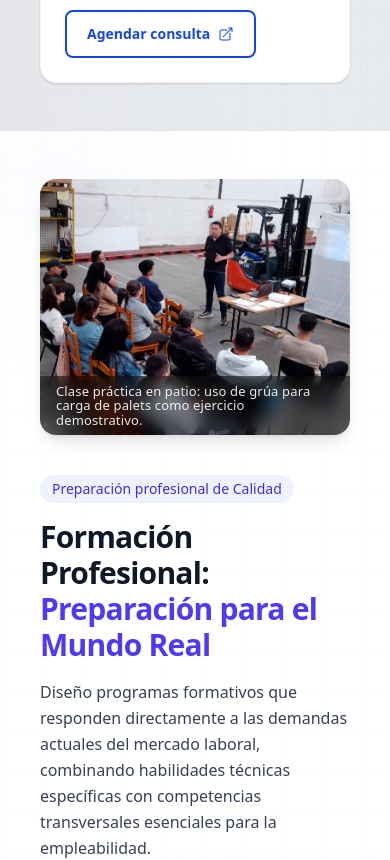
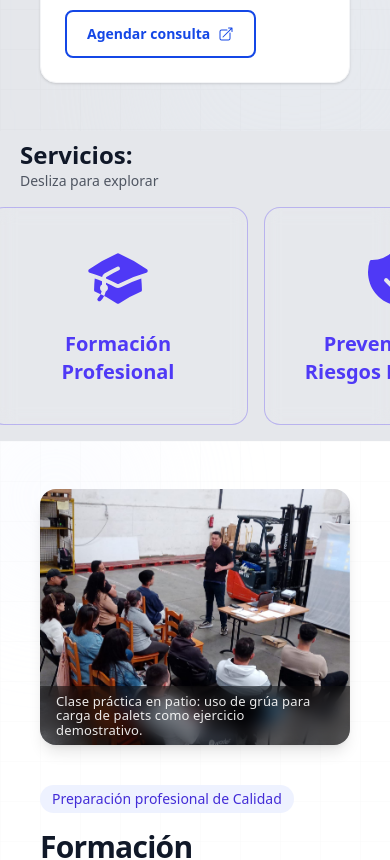
Before and after one commit to Mauriizio/cvgabriel, a Next.js app: page / in a window 390 px wide. Shown: the part 3940-4800 px from the top of the page. Built offline with nearby package versions, Linux system fonts and the light colour scheme.

Commit message:
agregando un carrusel

```diff
--- /dev/null
+++ b/src/app/components/CarouselAcademico.tsx
@@ -0,0 +1,136 @@
+"use client";
+
+import { useRef, useMemo } from "react";
+import {
+  AcademicCapIcon,
+  ShieldCheckIcon,
+  ComputerDesktopIcon,
+  CpuChipIcon,
+  CubeIcon,
+  ClipboardDocumentListIcon,
+  UsersIcon,
+  TruckIcon,
+  Cog6ToothIcon,
+  ArchiveBoxIcon,
+  RectangleStackIcon,
+} from "@heroicons/react/24/solid";
+import { ChevronsLeft, ChevronsRight } from "lucide-react";
+
+type Item = {
+  title: string;
+  icon?: React.ReactNode;
+};
+
+export default function CarouselAcademico() {
+  const trackRef = useRef<HTMLDivElement>(null);
+
+  const items: Item[] = useMemo(
+    () => [
+      { title: "Formación Profesional", icon: <AcademicCapIcon className="w-16 h-16 text-indigo-600 mx-auto mb-4" /> },
+      { title: "Prevención de Riesgos Laborales", icon: <ShieldCheckIcon className="w-16 h-16 text-indigo-600 mx-auto mb-4" /> },
+      { title: "Competencias Digitales", icon: <ComputerDesktopIcon className="w-16 h-16 text-indigo-600 mx-auto mb-4" /> },
+      { title: "Inteligencia Artificial", icon: <CpuChipIcon className="w-16 h-16 text-indigo-600 mx-auto mb-4" /> },
+      { title: "Logística", icon: <CubeIcon className="w-16 h-16 text-indigo-600 mx-auto mb-4" /> },
+      { title: "Gestión y Organización de Almacenes", icon: <ArchiveBoxIcon className="w-16 h-16 text-indigo-600 mx-auto mb-4" /> },
+      { title: "Trabajo Social", icon: <UsersIcon className="w-16 h-16 text-indigo-600 mx-auto mb-4" /> },
+      { title: "Operaciones Auxiliares Adm. y Generales", icon: <ClipboardDocumentListIcon className="w-16 h-16 text-indigo-600 mx-auto mb-4" /> },
+      { title: "Transporte de mercancías por carretera", icon: <TruckIcon className="w-16 h-16 text-indigo-600 mx-auto mb-4" /> },
+      { title: "Tacógrafo digital inteligente", icon: <Cog6ToothIcon className="w-16 h-16 text-indigo-600 mx-auto mb-4" /> },
+      { title: "Carga y estiba", icon: <RectangleStackIcon className="w-16 h-16 text-indigo-600 mx-auto mb-4" /> },
+    ],
+    []
+  );
+
+  const scrollByCards = (dir: "prev" | "next") => {
+    const el = trackRef.current;
+    if (!el) return;
+    const card = el.querySelector<HTMLDivElement>("[data-card]");
+    const gap = 16;
+    const width = card ? card.getBoundingClientRect().width : el.clientWidth * 0.8;
+    el.scrollBy({ left: (width + gap) * (dir === "next" ? 1 : -1), behavior: "smooth" });
+  };
+
+  return (
+    <section aria-labelledby="carousel-title" className="relative py-2 bg-gray-200">
+      <div className="relative max-w-7xl mx-auto px-5 sm:px-6 md:px-8">
+        <header className="mb-4">
+          <h2 id="carousel-title" className="text-2xl sm:text-3xl font-bold text-gray-900">
+            Servicios:
+          </h2>
+          <p className="text-sm text-gray-900/70 ">Desliza para explorar</p>
+        </header>
+
+        <div
+          ref={trackRef}
+          className="
+            relative
+            snap-x snap-mandatory
+            overflow-x-auto overflow-y-visible
+            scrollbar-none
+            -mx-8 px-8
+          "
+          role="region"
+          aria-roledescription="carrusel"
+        >
+          <div className="flex gap-4 pb-2">
+            {items.map((it, idx) => (
+              <article
+                key={idx}
+                data-card
+                className="
+                  snap-start
+                  min-w-[260px] sm:min-w-[300px] md:min-w-[340px]
+                  bg-white/5
+                  border border-indigo-600/30
+                  rounded-2xl p-6
+                  text-center
+                  backdrop-blur-sm
+                  flex flex-col items-center justify-center
+                  hover:border-indigo-600/60 transition
+                "
+              >
+                {it.icon}
+                <h3 className="mt-1 text-xl sm:text-2xl font-bold text-indigo-600">
+                  {it.title}
+                </h3>
+              </article>
+            ))}
+          </div>
+        </div>
+
+        {/* Flechas overlay */}
+        <button
+          type="button"
+          onClick={() => scrollByCards("prev")}
+          aria-label="Anterior"
+          className="
+            hidden sm:flex
+            absolute left-0 top-1/2 -translate-y-1/2
+            z-20 p-2 rounded-xl
+            border border-indigo-600/60
+            bg-black/20 backdrop-blur-sm
+            text-indigo-600 hover:bg-indigo-600/10
+          "
+        >
+          <ChevronsLeft className="w-8 h-8" />
+        </button>
+
+        <button
+          type="button"
+          onClick={() => scrollByCards("next")}
+          aria-label="Siguiente"
+          className="
+            hidden sm:flex
+            absolute right-0 top-1/2 -translate-y-1/2
+            z-20 p-2 rounded-xl
+            border border-indigo-600/60
+            bg-black/20 backdrop-blur-sm
+            text-indigo-600 hover:bg-indigo-600/10
+          "
+        >
+          <ChevronsRight className="w-8 h-8" />
+        </button>
+      </div>
+    </section>
+  );
+}
--- /dev/null
+++ b/src/app/components/QrCard.tsx
@@ -0,0 +1,27 @@
+import { QrCode } from "lucide-react";
+
+export default function QrCard({ profileUrl }: { profileUrl: string }) {
+  const qrSrc = `https://api.qrserver.com/v1/create-qr-code/?size=160x160&data=${encodeURIComponent(
+    profileUrl
+  )}`;
+
+  return (
+    <div className="bg-white/5 border border-orange-500/40 rounded-2xl p-5 text-white backdrop-blur-sm w-fit">
+      <div className="flex items-center gap-3 text-orange-400 mb-3">
+        <QrCode className="w-6 h-6" aria-hidden />
+        <span className="text-xs font-semibold uppercase tracking-wide">Acceso rápido</span>
+      </div>
+
+      {/* eslint-disable-next-line @next/next/no-img-element */}
+      <img
+        src={qrSrc}
+        alt="QR: acceso al portafolio"
+        width={160}
+        height={160}
+        className="block bg-white rounded-xl p-3"
+      />
+
+      <p className="mt-3 text-xs text-white/80 break-all">{profileUrl}</p>
+    </div>
+  );
+}
--- a/src/app/page.tsx
+++ b/src/app/page.tsx
@@ -6,7 +6,8 @@ import Servicios from "./components/Servicios";
 import FormacionProfesional from "./components/FormacionProfesional";
 import Prl from "./components/Prl";
 import CompetenciasDigitales from "./components/CompetenciasDigitales";
-
+import CarouselAcademico from "./components/CarouselAcademico";
+import QrCard from "./components/QrCard";
 
 export default function Home() {
   return (
@@ -15,9 +16,11 @@ export default function Home() {
       <Hero />
       <Bienvenidos />
       <Servicios />
+      <CarouselAcademico profileUrl="https://ghformacion.com" />
       <FormacionProfesional />
       <Prl />
       <CompetenciasDigitales />
+      <QrCard profileUrl="https://ghformacion.com" />
 
     </main>
   );
```
Also changed, not shown: logo.jpg (renamed from public/logo.jpg).
